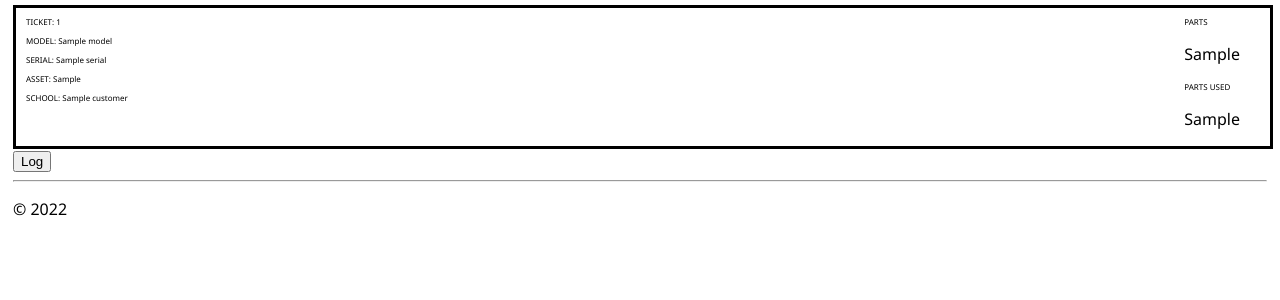
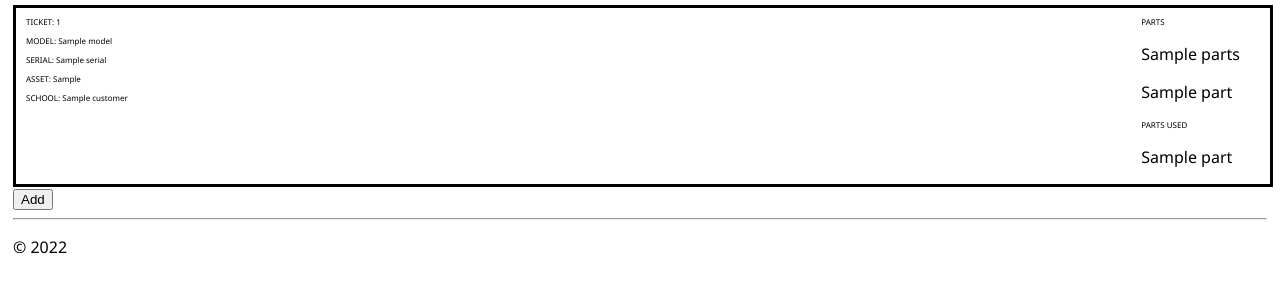
Before and after one commit to snowskeleton/djangoIdun, a Django app: template hello/templates/hello/ticket.html in a window 1280 px wide. Shown: the part 72-372 px from the top of the page. Run offline with Django 4.2, Linux system fonts and the light colour scheme; the template is opened without the code that fills it: most values are stand-ins (such as "Sample title", 1, 10 or a date in 2020).

Commit message:
Mild redesign

```diff
--- a/hello/templates/hello/ticket.html
+++ b/hello/templates/hello/ticket.html
@@ -13,18 +13,19 @@ Ticket #{{ ticket.id }}
             </div>
             <div class="fright">
                 <p class="deetsHeader">PARTS</p>
-                {% for part in ticket.partsNeeded %}
-                    <p>{{ ticket.partsNeeded }}</p>
+                    <p>{{ ticket.parts }}</p>
+                {% for part in ticket.parts %}
+                    <p>{{ part.name }}</p>
                 {% endfor %}
                 <p class="deetsHeader">PARTS USED</p>
-                {% for part in ticket.partsUsed %}
-                    <p>{{ ticket.partsUsed }}</p>
+                {% for part in ticket.parts %}
+                    <p>{{ part }}</p>
                 {% endfor %}
             </div>
 </div>
     <form method="POST" class="log-form">
         {% csrf_token %}
         {{ form.as_p }}
-        <button type="select" class="save btn btn-default">Log</button>
+        <button type="select" class="save btn btn-default">Add</button>
     </form>
 {% endblock %}
```
